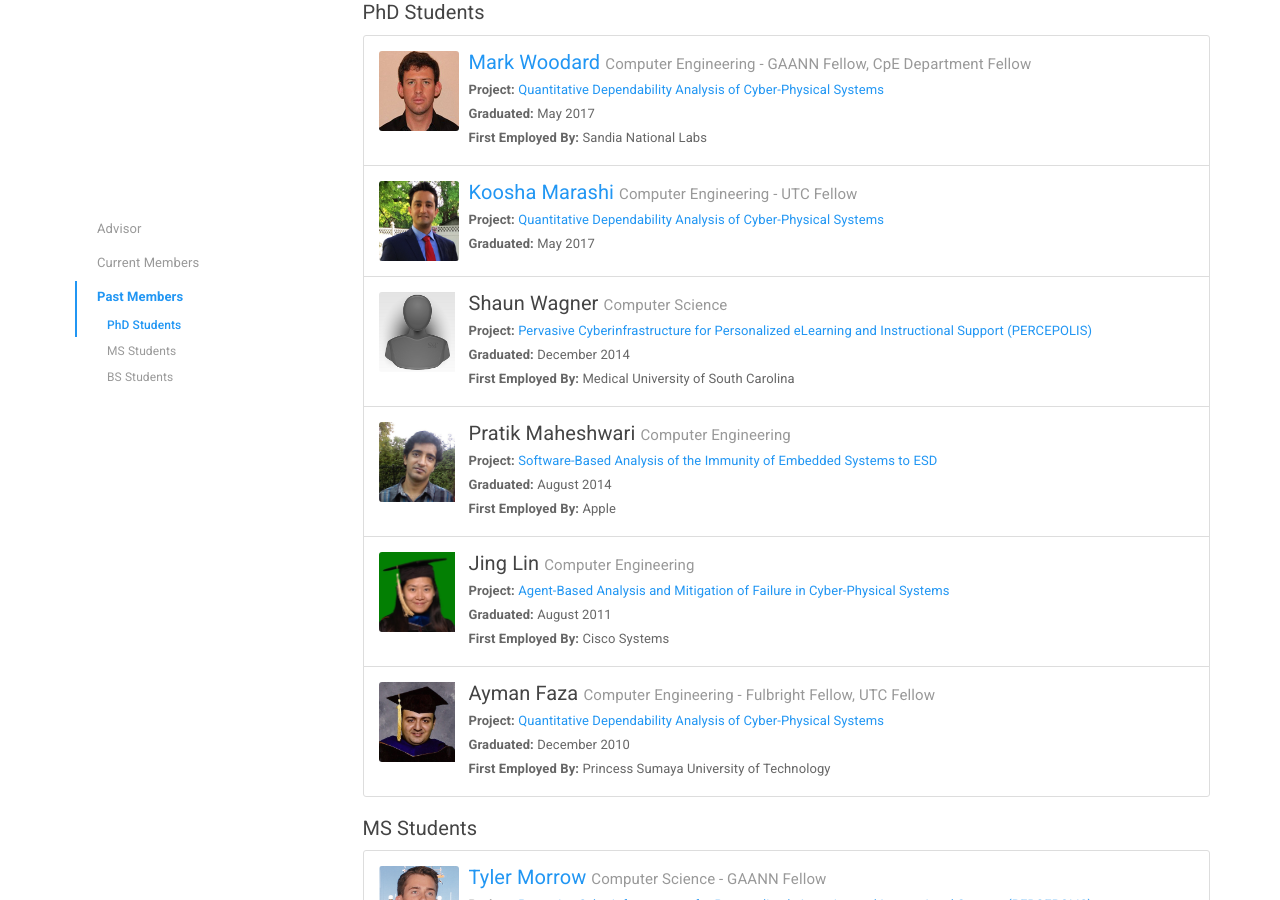
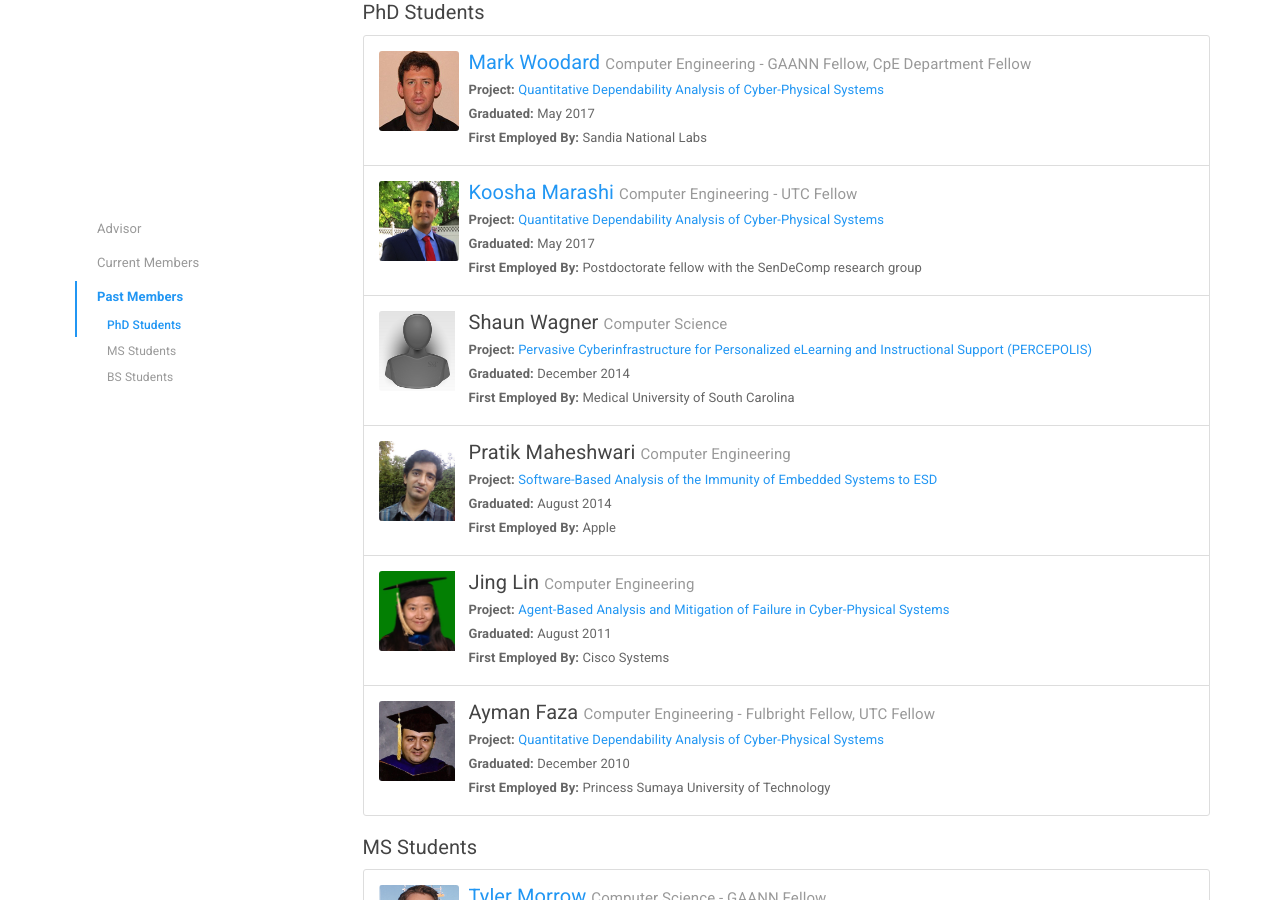
Before and after one commit to sendecomp/sendecomp-website, a Jekyll site: the page built from people.html, in a window 1280 px wide and 900 px high, scrolled down 1222 px. Built offline with Jekyll 4.4.1, drawn with Linux system fonts in a browser that asks for light colours.

Commit message:
Add Koosha's first employer

```diff
--- a/_data/members.yml
+++ b/_data/members.yml
@@ -97,6 +97,7 @@
   project: Quantitative Dependability Analysis of Cyber-Physical Systems
   website: http://web.mst.edu/~km89f/
   photo: Marashi.jpg
+  emp: Postdoctorate fellow with the SenDeComp research group
 
 - name: Tyler Morrow
   major: Computer Science - GAANN Fellow
```
